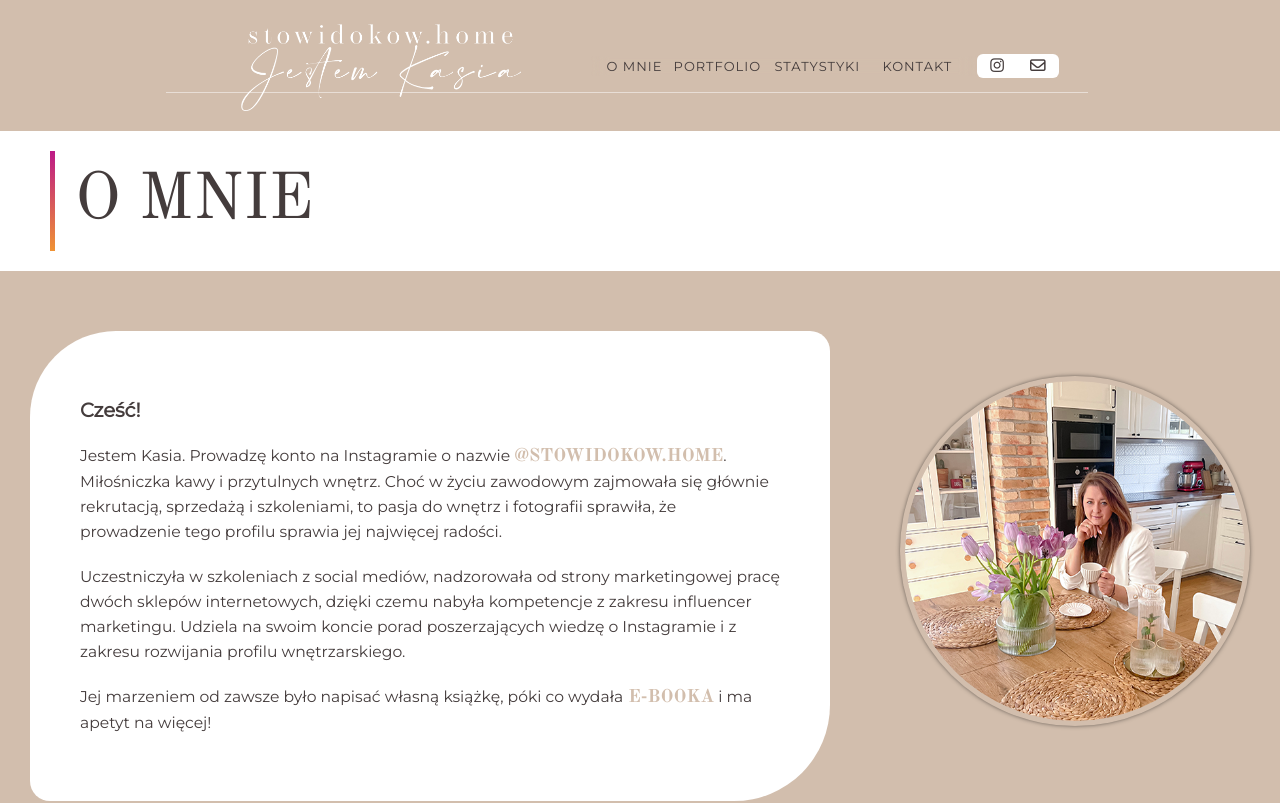
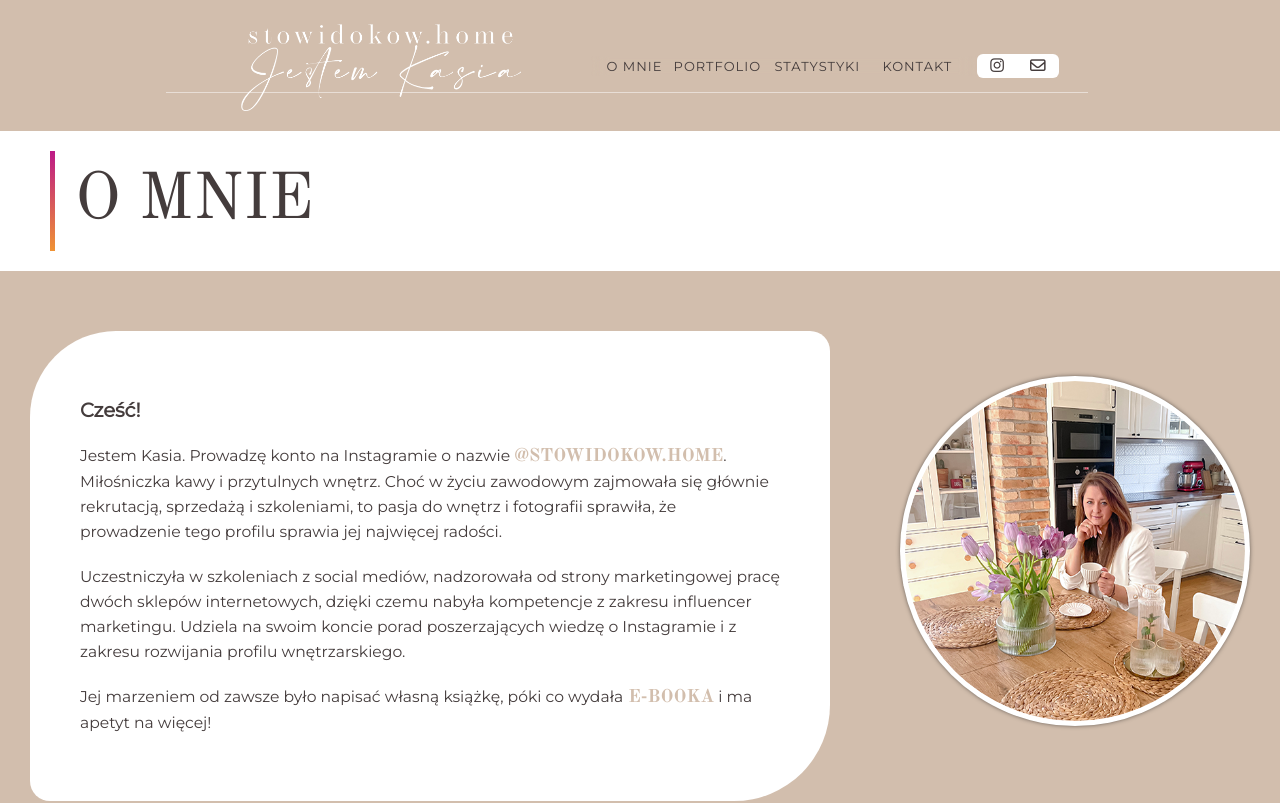
Before and after one commit to JerryWski/kathia-site, a React (Create React App) app: page /about-me in a window 1280 px wide. Shown: the top 803 px of the page. Built offline with nearby package versions, Linux system fonts and the light colour scheme; a web font is replaced by a local one.

Commit message:
some polish

```diff
--- a/src/pages/AboutMe.module.css
+++ b/src/pages/AboutMe.module.css
@@ -5,11 +5,6 @@
   display: flex;
   justify-content: space-around;
   align-content: flex-start;
-  /* background-image: linear-gradient(
-    90deg,
-    rgba(210, 190, 173, 1) 50%,
-    rgba(255, 255, 255, 1) 41%
-  ); */
   flex-wrap: wrap;
   background-color: var(--beige);
 }
@@ -37,7 +32,7 @@
 .image_container {
   margin: 45px 20px 75px 20px;
   max-width: 350px;
-  /* max-height: 371px; */
+  background-color: var(--white);
   padding: 5px;
   border-radius: 50%;
   overflow: hidden;
@@ -49,13 +44,6 @@
   object-fit: contain;
   border-radius: 50%;
 }
-/* .test {
-  display: block;
-  bottom: -3%;
-  height: 30px;
-  width: 100px;
-  text-align: center;
-} */
 .description_container {
   font-family: var(--secondfont);
   max-width: 600px;
```
